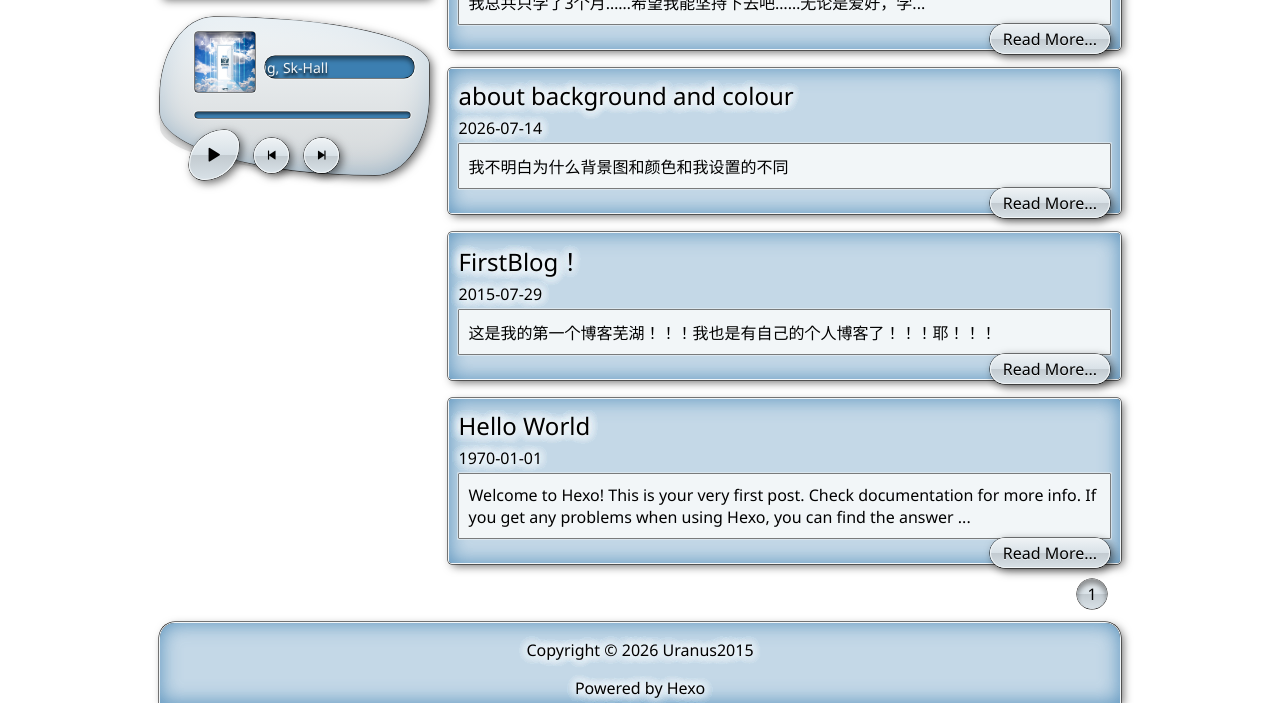
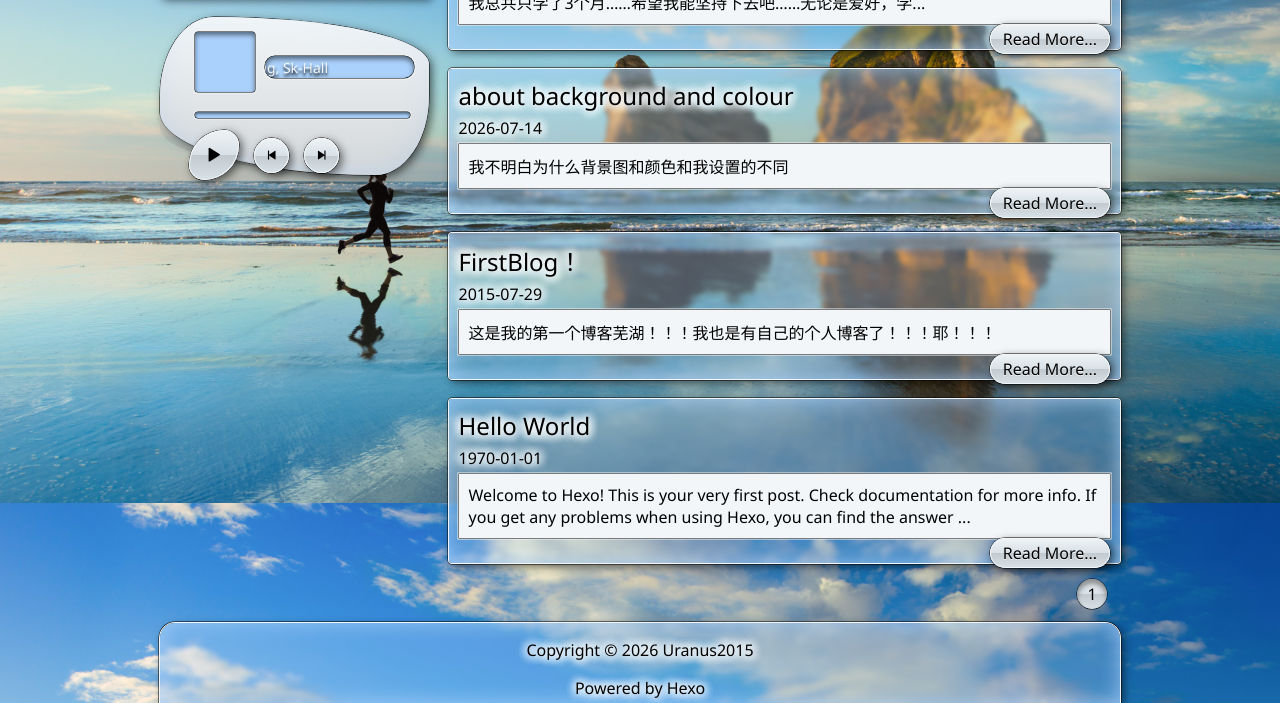
Before and after one commit to Uranus2015/Uranus2015.github.io, a plain HTML site: page index.html in a window 1280 px wide. Shown: the part 297-1000 px from the top of the page. Drawn offline with nearby package versions, Linux system fonts and the light colour scheme; a script that the page names is missing.

Commit message:
Site updated: 2026-07-14 13:24:29

```diff
--- a/css/style.css
+++ b/css/style.css
@@ -2,8 +2,8 @@
   --black-main: #000000;
   --white-main: #f2f6f8;
   /* You can customize the theme color here */
-  --primary-color: #3c7fb1;
-  --highlight-color: #aaddfa;
+  --primary-color: #aad1fb;
+  --highlight-color: #ffffff;
   --secondary-color: #d8e1e7;
   --aero-grad: linear-gradient(to bottom,
   color-mix(in srgb, var(--secondary-color), white 60%) 0%,
@@ -11,7 +11,7 @@
   color-mix(in srgb, var(--secondary-color), black 10%) 51%,
   var(--secondary-color) 100%);
   /* You can customize the background image here */
-  --bg-image: url(/image/bg.jpg);
+  --bg-image: url(/image/img1.jpg);
 }
 
 body {
```
Also changed, not shown: Music/icon/nb.jpg (deleted).
